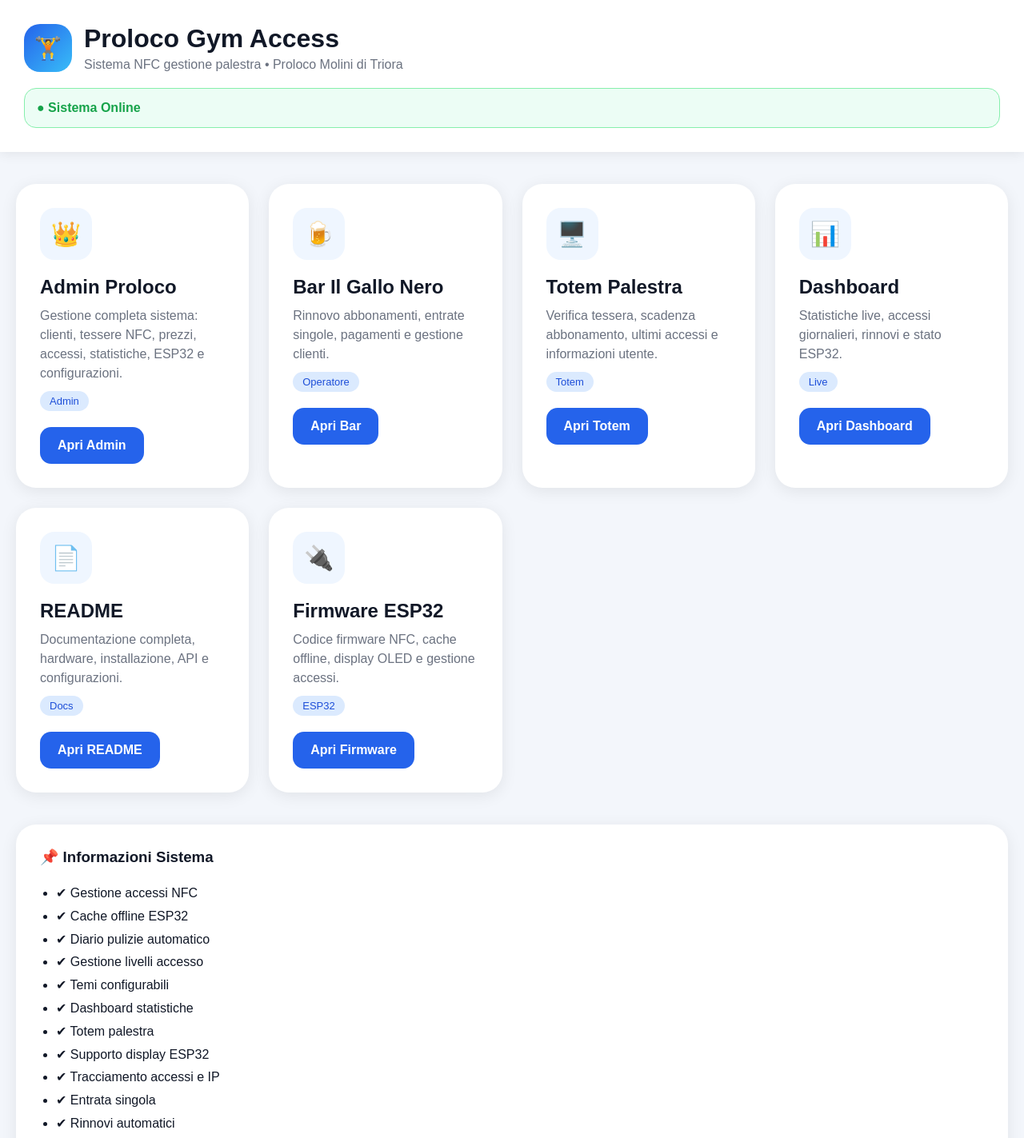
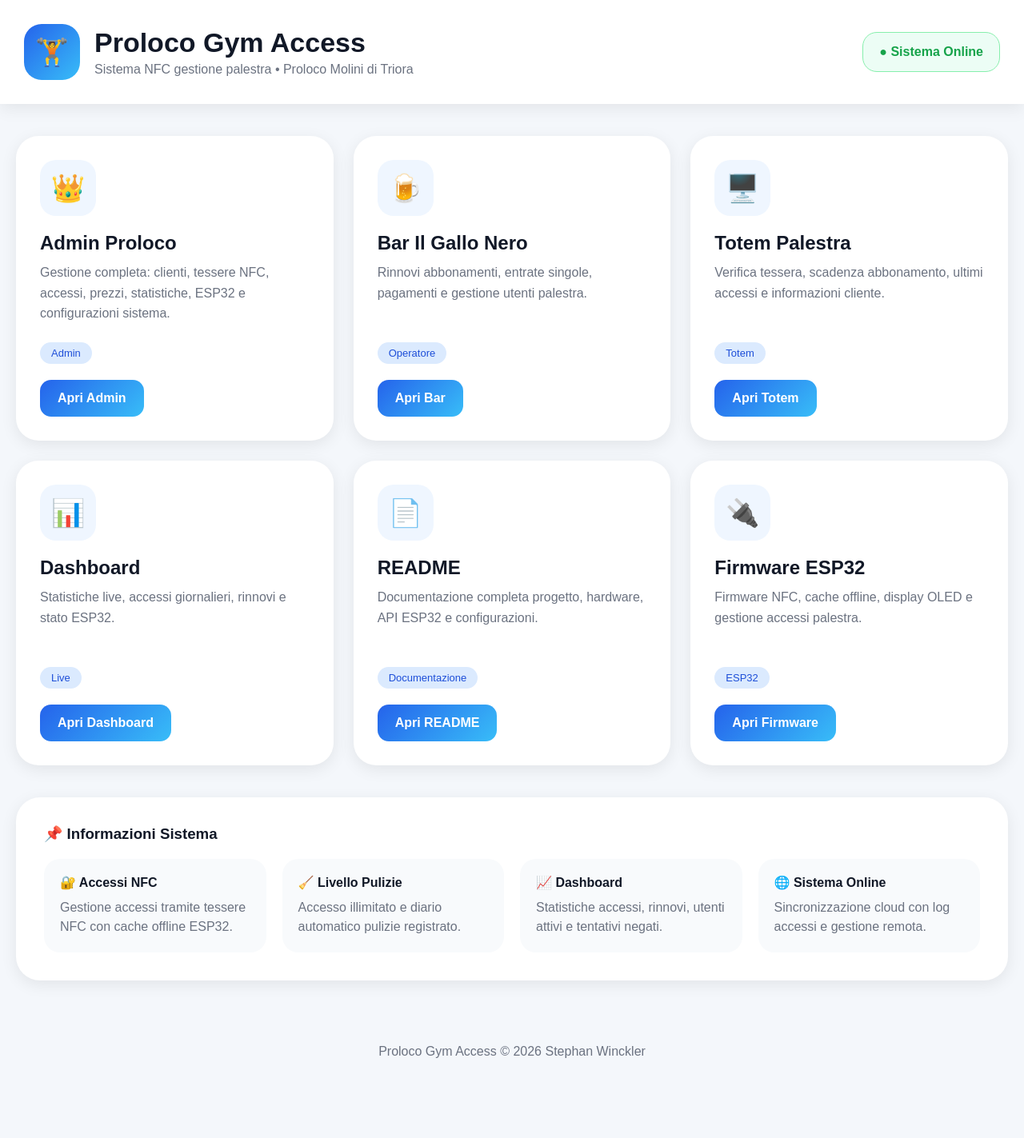
Before and after one commit to wincklers85/ProlocoGym, a website: page index.html in a window 1280 px wide. Shown: the top 1423 px of the page at 80% size. After the commit the page ends 1364 px from the top, so only its background shows below. Drawn offline with Linux system fonts and the light colour scheme.

Commit message:
Refactor styles and update content in index.html
Updated styles and structure for improved layout and design consistency. Enhanced card and logo elements, adjusted spacing, and modified text content for clarity.

```diff
--- a/index.html
+++ b/index.html
@@ -9,12 +9,14 @@
 <style>
 
 :root{
-    --bg:#f3f6fb;
+    --bg:#f4f7fb;
     --card:#ffffff;
     --primary:#2563eb;
+    --primary2:#38bdf8;
     --text:#111827;
     --muted:#6b7280;
     --success:#16a34a;
+    --shadow:0 5px 20px rgba(0,0,0,0.08);
 }
 
 *{
@@ -32,80 +34,87 @@ body{
 header{
     background:white;
     padding:30px;
-    box-shadow:0 2px 15px rgba(0,0,0,0.08);
+    box-shadow:var(--shadow);
+}
+
+.top{
+    display:flex;
+    justify-content:space-between;
+    align-items:center;
+    flex-wrap:wrap;
+    gap:20px;
 }
 
 .logo{
     display:flex;
     align-items:center;
-    gap:15px;
+    gap:18px;
 }
 
 .logo-icon{
-    width:60px;
-    height:60px;
-    border-radius:20px;
-    background:linear-gradient(135deg,#2563eb,#38bdf8);
+    width:70px;
+    height:70px;
+    border-radius:22px;
+    background:linear-gradient(135deg,var(--primary),var(--primary2));
     display:flex;
     align-items:center;
     justify-content:center;
+    font-size:34px;
     color:white;
-    font-size:28px;
 }
 
-.logo-text h1{
-    font-size:32px;
+.logo h1{
+    font-size:34px;
 }
 
-.logo-text p{
+.logo p{
     color:var(--muted);
     margin-top:5px;
 }
 
 .status{
-    margin-top:20px;
     background:#ecfdf5;
     border:1px solid #86efac;
-    padding:15px;
-    border-radius:15px;
+    padding:15px 20px;
+    border-radius:18px;
     color:var(--success);
     font-weight:bold;
 }
 
 .container{
-    max-width:1400px;
+    max-width:1500px;
     margin:auto;
     padding:40px 20px;
 }
 
 .grid{
     display:grid;
-    grid-template-columns:repeat(auto-fit,minmax(280px,1fr));
+    grid-template-columns:repeat(auto-fit,minmax(300px,1fr));
     gap:25px;
 }
 
 .card{
     background:var(--card);
-    border-radius:25px;
+    border-radius:28px;
     padding:30px;
-    box-shadow:0 4px 20px rgba(0,0,0,0.08);
-    transition:0.3s;
+    box-shadow:var(--shadow);
+    transition:0.25s;
 }
 
 .card:hover{
     transform:translateY(-5px);
-    box-shadow:0 10px 30px rgba(37,99,235,0.15);
+    box-shadow:0 10px 35px rgba(37,99,235,0.15);
 }
 
 .card-icon{
-    width:65px;
-    height:65px;
-    border-radius:18px;
+    width:70px;
+    height:70px;
+    border-radius:20px;
     background:#eff6ff;
     display:flex;
     align-items:center;
     justify-content:center;
-    font-size:30px;
+    font-size:34px;
     margin-bottom:20px;
 }
 
@@ -115,16 +124,16 @@ header{
 
 .card p{
     color:var(--muted);
-    line-height:1.5;
-    min-height:70px;
+    line-height:1.6;
+    min-height:90px;
 }
 
 .card a{
     display:inline-block;
     margin-top:20px;
+    background:linear-gradient(135deg,var(--primary),var(--primary2));
+    color:white;
     text-decoration:none;
-    background:var(--primary);
-    color:white;
     padding:14px 22px;
     border-radius:14px;
     font-weight:bold;
@@ -135,37 +144,65 @@ header{
     opacity:0.9;
 }
 
+.badge{
+    display:inline-block;
+    background:#dbeafe;
+    color:#1d4ed8;
+    padding:6px 14px;
+    border-radius:999px;
+    font-size:13px;
+    margin-top:10px;
+}
+
+.info{
+    margin-top:40px;
+    background:white;
+    border-radius:30px;
+    padding:35px;
+    box-shadow:var(--shadow);
+}
+
+.info h3{
+    margin-bottom:20px;
+}
+
+.info-grid{
+    display:grid;
+    grid-template-columns:repeat(auto-fit,minmax(250px,1fr));
+    gap:20px;
+}
+
+.info-box{
+    background:#f8fafc;
+    padding:20px;
+    border-radius:20px;
+}
+
+.info-box h4{
+    margin-bottom:10px;
+}
+
+.info-box p{
+    color:var(--muted);
+    line-height:1.5;
+}
+
 footer{
     text-align:center;
     padding:40px;
     color:var(--muted);
 }
 
-.quick-info{
-    margin-top:40px;
-    background:white;
-    border-radius:25px;
-    padding:30px;
-    box-shadow:0 4px 20px rgba(0,0,0,0.08);
+@media(max-width:700px){
+
+.logo h1{
+    font-size:28px;
 }
 
-.quick-info h3{
-    margin-bottom:20px;
+.card{
+    padding:25px;
 }
 
-.quick-info ul{
-    padding-left:20px;
-    line-height:1.8;
-}
-
-.badge{
-    display:inline-block;
-    background:#dbeafe;
-    color:#1d4ed8;
-    padding:5px 12px;
-    border-radius:999px;
-    font-size:13px;
-    margin-top:10px;
 }
 
 </style>
@@ -175,21 +212,27 @@ footer{
 
 <header>
 
+<div class="top">
+
 <div class="logo">
 
 <div class="logo-icon">
 🏋️
 </div>
 
-<div class="logo-text">
+<div>
 <h1>Proloco Gym Access</h1>
-<p>Sistema NFC gestione palestra • Proloco Molini di Triora</p>
+<p>
+Sistema NFC gestione palestra • Proloco Molini di Triora
+</p>
 </div>
 
 </div>
 
 <div class="status">
 ● Sistema Online
+</div>
+
 </div>
 
 </header>
@@ -199,62 +242,77 @@ footer{
 <div class="grid">
 
 <div class="card">
+
 <div class="card-icon">👑</div>
+
 <h2>Admin Proloco</h2>
+
 <p>
-Gestione completa sistema:
-clienti, tessere NFC, prezzi,
-accessi, statistiche, ESP32 e configurazioni.
+Gestione completa:
+clienti, tessere NFC, accessi,
+prezzi, statistiche, ESP32 e configurazioni sistema.
 </p>
 
 <div class="badge">Admin</div>
 
 <br>
 
-<a href="./admin/index.html">
+<a href="./frontend/admin/">
 Apri Admin
 </a>
+
 </div>
 
 <div class="card">
+
 <div class="card-icon">🍺</div>
+
 <h2>Bar Il Gallo Nero</h2>
+
 <p>
-Rinnovo abbonamenti,
+Rinnovi abbonamenti,
 entrate singole,
-pagamenti e gestione clienti.
+pagamenti e gestione utenti palestra.
 </p>
 
 <div class="badge">Operatore</div>
 
 <br>
 
-<a href="./bar/index.html">
+<a href="./frontend/bar/">
 Apri Bar
 </a>
+
 </div>
 
 <div class="card">
+
 <div class="card-icon">🖥️</div>
+
 <h2>Totem Palestra</h2>
+
 <p>
 Verifica tessera,
 scadenza abbonamento,
-ultimi accessi e informazioni utente.
+ultimi accessi e informazioni cliente.
 </p>
 
 <div class="badge">Totem</div>
 
 <br>
 
-<a href="./totem/index.html">
+<a href="./frontend/totem/">
 Apri Totem
 </a>
+
 </div>
 
 <div class="card">
+
 <div class="card-icon">📊</div>
+
 <h2>Dashboard</h2>
+
 <p>
 Statistiche live,
 accessi giornalieri,
@@ -265,66 +323,92 @@ rinnovi e stato ESP32.
 
 <br>
 
-<a href="./dashboard/index.html">
+<a href="./frontend/dashboard/">
 Apri Dashboard
 </a>
+
 </div>
 
 <div class="card">
+
 <div class="card-icon">📄</div>
+
 <h2>README</h2>
+
 <p>
-Documentazione completa,
-hardware, installazione,
-API e configurazioni.
+Documentazione completa progetto,
+hardware, API ESP32 e configurazioni.
 </p>
 
-<div class="badge">Docs</div>
+<div class="badge">Documentazione</div>
 
 <br>
 
-<a href="./readme.html">
+<a href="./frontend/readme.html">
 Apri README
 </a>
+
 </div>
 
 <div class="card">
+
 <div class="card-icon">🔌</div>
+
 <h2>Firmware ESP32</h2>
+
 <p>
-Codice firmware NFC,
+Firmware NFC,
 cache offline,
-display OLED e gestione accessi.
+display OLED e gestione accessi palestra.
 </p>
 
 <div class="badge">ESP32</div>
 
 <br>
 
-<a href="./firmware/index.html">
+<a href="./frontend/firmware/">
 Apri Firmware
 </a>
+
 </div>
 
 </div>
 
-<div class="quick-info">
+<div class="info">
 
 <h3>📌 Informazioni Sistema</h3>
 
-<ul>
-<li>✔ Gestione accessi NFC</li>
-<li>✔ Cache offline ESP32</li>
-<li>✔ Diario pulizie automatico</li>
-<li>✔ Gestione livelli accesso</li>
-<li>✔ Temi configurabili</li>
-<li>✔ Dashboard statistiche</li>
-<li>✔ Totem palestra</li>
-<li>✔ Supporto display ESP32</li>
-<li>✔ Tracciamento accessi e IP</li>
-<li>✔ Entrata singola</li>
-<li>✔ Rinnovi automatici</li>
-</ul>
+<div class="info-grid">
+
+<div class="info-box">
+<h4>🔐 Accessi NFC</h4>
+<p>
+Gestione accessi tramite tessere NFC con cache offline ESP32.
+</p>
+</div>
+
+<div class="info-box">
+<h4>🧹 Livello Pulizie</h4>
+<p>
+Accesso illimitato e diario automatico pulizie registrato.
+</p>
+</div>
+
+<div class="info-box">
+<h4>📈 Dashboard</h4>
+<p>
+Statistiche accessi, rinnovi, utenti attivi e tentativi negati.
+</p>
+</div>
+
+<div class="info-box">
+<h4>🌐 Sistema Online</h4>
+<p>
+Sincronizzazione cloud con log accessi e gestione remota.
+</p>
+</div>
+
+</div>
 
 </div>
 
```
